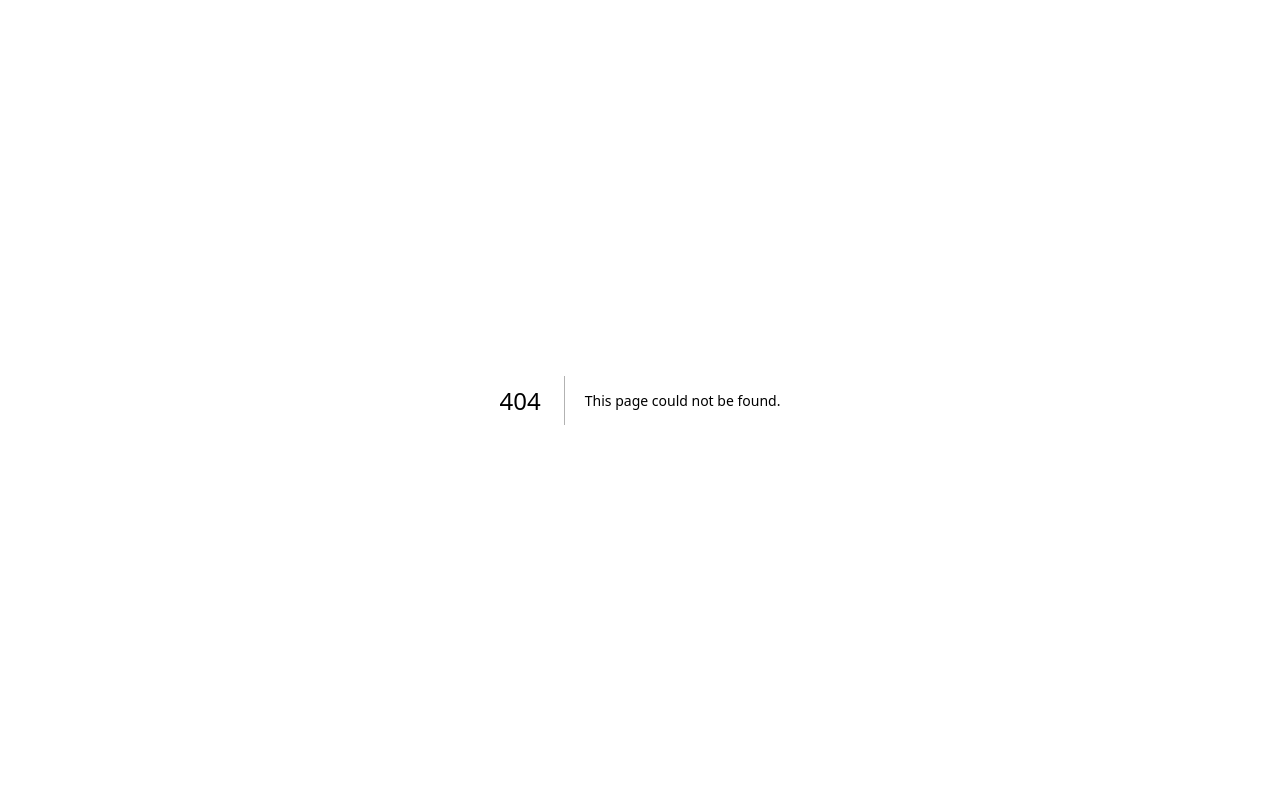
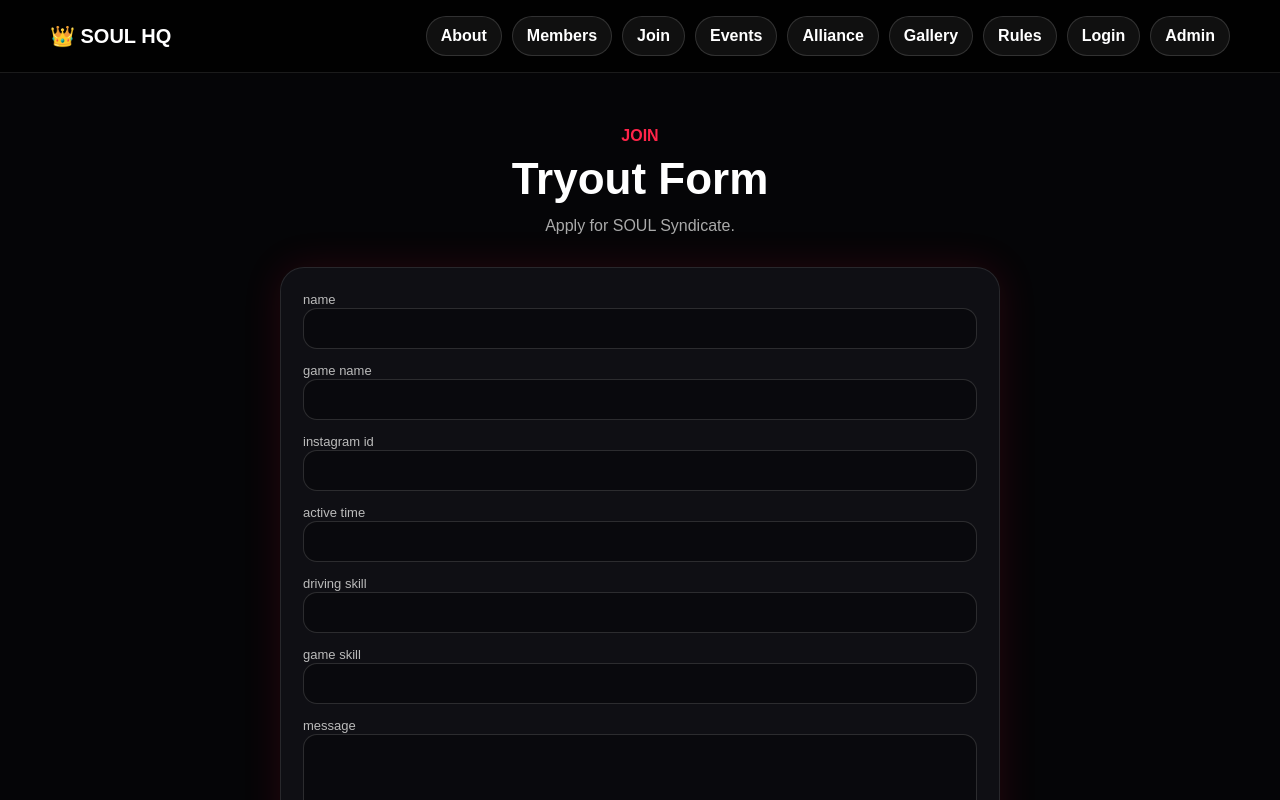
Before and after one commit to ankitraj21805-lgtm/soul-hq, a Next.js app: page /join in a window 1280 px wide. Before the commit this address had no page. Shown: the top 800 px of the page. Built offline with nearby package versions, Linux system fonts and the light colour scheme.

Commit message:
feat: add join page

```diff
--- /dev/null
+++ b/app/join/page.tsx
@@ -0,0 +1,18 @@
+'use client';
+import { useState } from 'react';
+import { Shell, SectionTitle } from '@/components/shell';
+
+export default function JoinPage() {
+  const [msg, setMsg] = useState('');
+  async function submit(e: React.FormEvent<HTMLFormElement>) {
+    e.preventDefault();
+    setMsg('Saving...');
+    const form = new FormData(e.currentTarget);
+    const body = Object.fromEntries(form.entries());
+    const res = await fetch('/api/tryouts', { method: 'POST', headers: { 'Content-Type': 'application/json' }, body: JSON.stringify(body) });
+    setMsg(res.ok ? 'Tryout request saved.' : 'Could not save request.');
+    if (res.ok) e.currentTarget.reset();
+  }
+  const fields = ['name','game_name','instagram_id','active_time','driving_skill','game_skill'];
+  return <Shell><main className="section"><div className="wrap"><SectionTitle eyebrow="JOIN" title="Tryout Form" text="Apply for SOUL Syndicate." /><form onSubmit={submit} className="card form" style={{maxWidth:720,margin:'auto'}}>{fields.map(f => <div key={f}><label>{f.replaceAll('_',' ')}</label><input className="input" name={f} required /></div>)}<div><label>message</label><textarea className="input" name="message" rows={4} /></div><button className="btn red">Submit Tryout</button>{msg && <p>{msg}</p>}</form></div></main></Shell>;
+}
```
